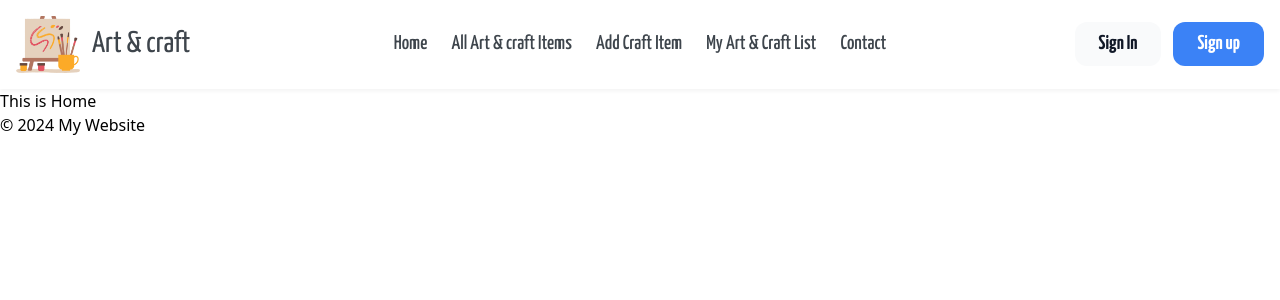
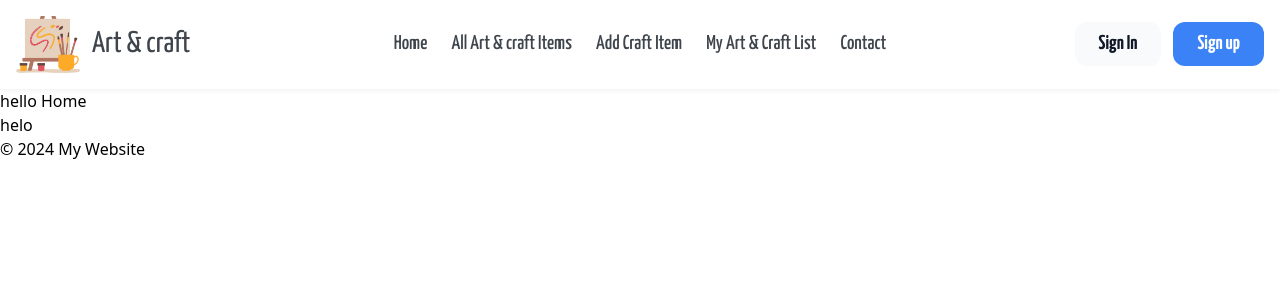
Before and after one commit to developerbarry/art-and-craft-store, a React (Vite) app in the folder art-and-craft-store/: page / in a window 1280 px wide. Shown: the top 300 px of the page. Built offline with nearby package versions, Linux system fonts and the light colour scheme.

Commit message:
hero section started

```diff
--- a/art-and-craft-store/package.json
+++ b/art-and-craft-store/package.json
@@ -12,7 +12,8 @@
   "dependencies": {
     "react": "^18.3.1",
     "react-dom": "^18.3.1",
-    "react-router-dom": "^7.0.1"
+    "react-router-dom": "^7.0.1",
+    "swiper": "^11.1.15"
   },
   "devDependencies": {
     "@eslint/js": "^9.13.0",
--- /dev/null
+++ b/art-and-craft-store/src/layouts/HeroSection/HeroSection.jsx
@@ -0,0 +1,10 @@
+
+const HeroSection = () => {
+  return (
+    <div>
+      <h1>helo</h1>
+    </div>
+  );
+};
+
+export default HeroSection;
--- a/art-and-craft-store/src/pages/HomePage/HomePage.jsx
+++ b/art-and-craft-store/src/pages/HomePage/HomePage.jsx
@@ -1,9 +1,11 @@
+import HeroSection from '../../layouts/HeroSection/HeroSection'
 
 const HomePage = () => {
     return (
-        <div>
-            <h1>This is Home</h1>
-        </div>
+        <>
+        <h1>hello Home</h1>
+        <HeroSection />
+        </>
     );
 };
 
```
Also changed, not shown: 1 other file (tests, documents, lock files or other folders).
